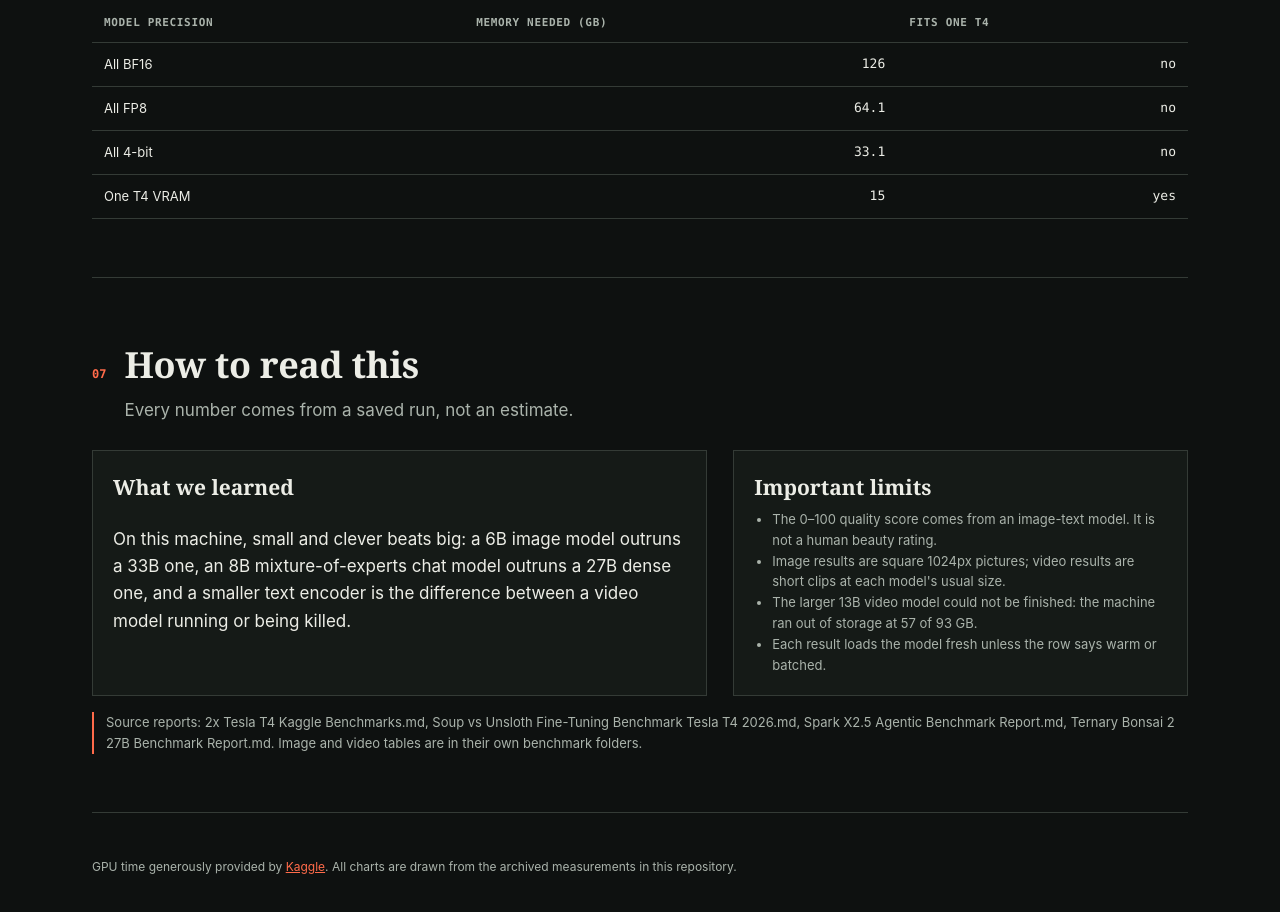
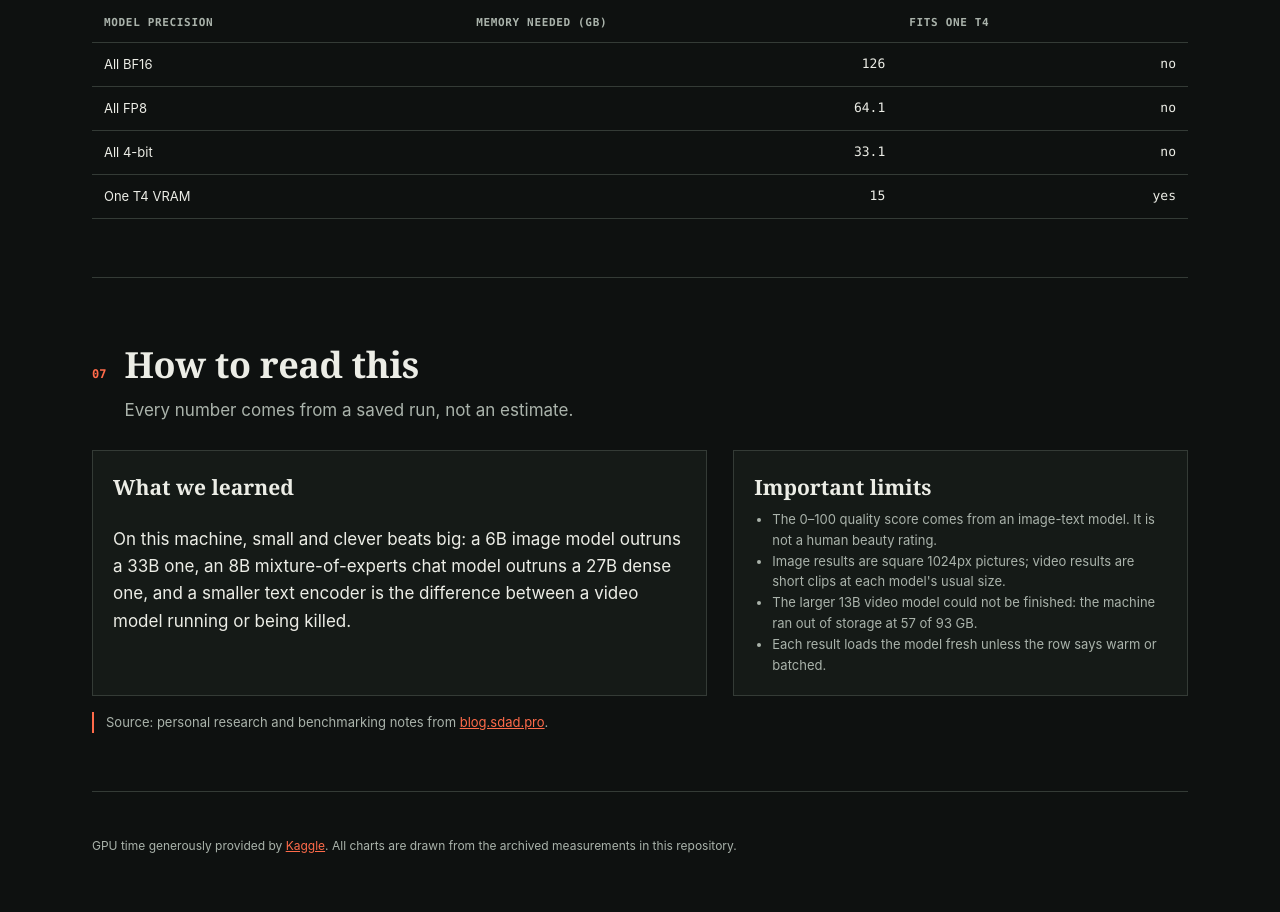
Before and after one commit to instax-dutta/T4-Bench, a plain HTML site: page website/index.html in a window 1280 px wide. Shown: the part 6695-7607 px from the top of the page. Drawn offline with Linux system fonts and the light colour scheme.

Commit message:
Credit personal benchmarking notes on blog.sdad.pro

```diff
--- a/website/app.js
+++ b/website/app.js
@@ -141,7 +141,7 @@
     $('#verdicts').textContent = 'On this machine, small and clever beats big: a 6B image model outruns a 33B one, an 8B mixture-of-experts chat model outruns a 27B dense one, and a smaller text encoder is the difference between a video model running or being killed.';
     $('#limits').innerHTML = '';
     D.limitations.forEach(t => { const li = el('li', '', t); $('#limits').append(li); });
-    $('#sources').textContent = 'Source reports: ' + D.sourceFiles.join(', ') + '. Image and video tables are in their own benchmark folders.';
+    $('#sources').innerHTML = 'Source: personal research and benchmarking notes from <a href="https://blog.sdad.pro/" target="_blank" rel="noopener">blog.sdad.pro</a>.';
   }
 
   function initHints() {
--- a/website/styles.css
+++ b/website/styles.css
@@ -83,3 +83,4 @@ mx-clip .mx-replay:hover{border-color:var(--hot);color:var(--hot)}
 @media(max-width:860px){.clip-row{grid-template-columns:1fr}}
 
 .bar-value,td.num,th.num,.answer .big,.machine{font-variant-numeric:tabular-nums}
+.caption a{color:var(--hot)}
```
Also changed, not shown: 3 other files.
